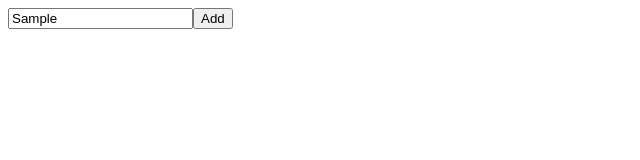
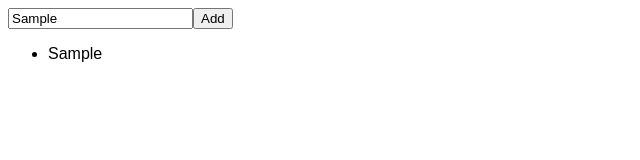
Before and after one commit to mickozak/React-Hooks, a React (Create React App) app: page / in a window 1280 px wide. Both pictures are taken after typing "Sample" into the empty fields and a click on the button "Add". Shown: the top 160 px of the page, without its empty margins (0-640 px from the left). Built offline with nearby package versions, Linux system fonts and the light colour scheme.

Commit message:
multipleState

```diff
--- a/src/components/Todo.js
+++ b/src/components/Todo.js
@@ -3,16 +3,23 @@ import React, {useState} from 'react'
 const Todo = props => {
 
     const [todoName, setTodoName] = useState('')
+    const [todoList, setTodoList] = useState([])
 
     const inputChangeHandler = (event) => {
         setTodoName(event.target.value)
     }
 
+    const todoAddHandler = () =>{
+        setTodoList(todoList.concat(todoName))
+    }
+
     return <React.Fragment>
         <input type="text" placeholder="todo" onChange={inputChangeHandler} value={todoName}/>
-        <button type="button">Add</button>
+        <button type="button" onClick={todoAddHandler}>Add</button>
         <ul>
-
+            {todoList.map(todo=>
+                <li key={todo}>{todo}</li>
+            )}
         </ul>
     </React.Fragment>
 }
```
